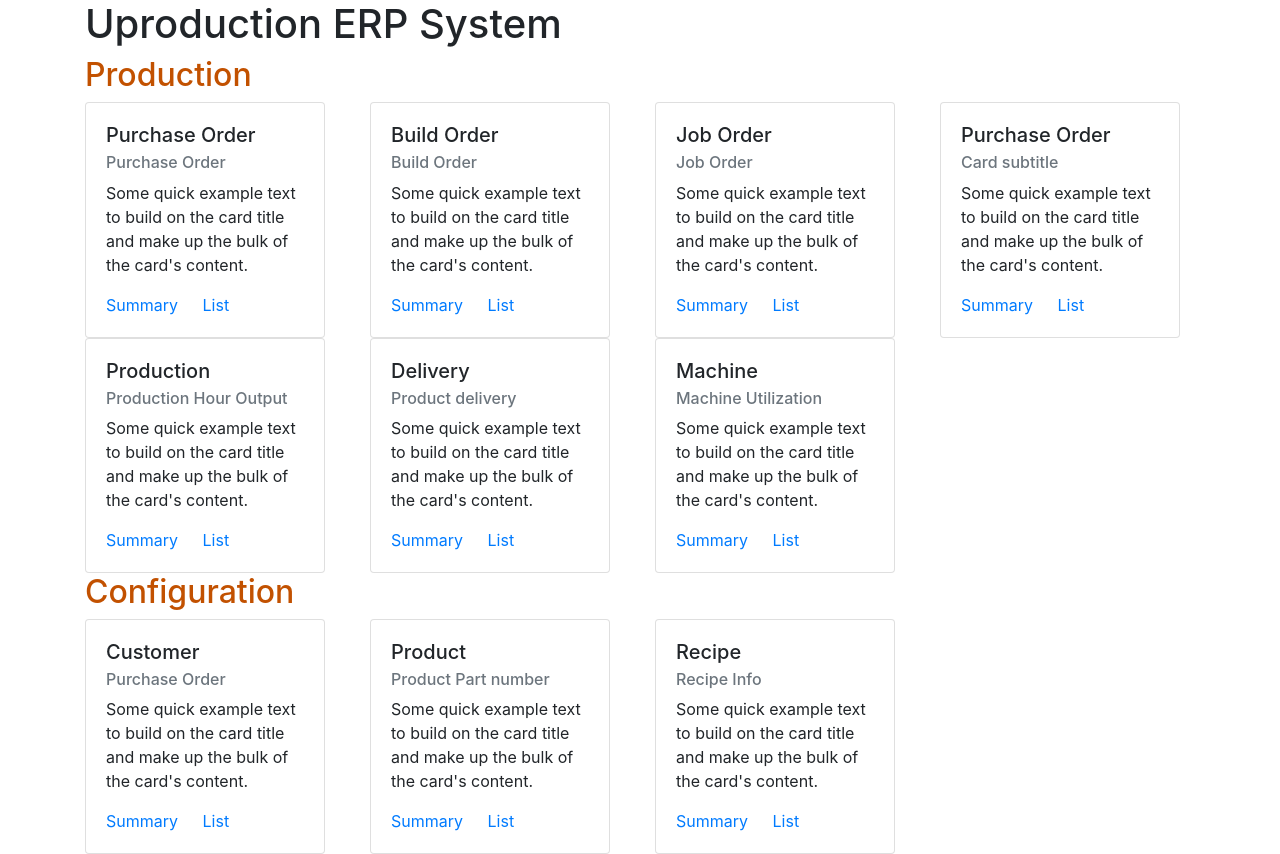
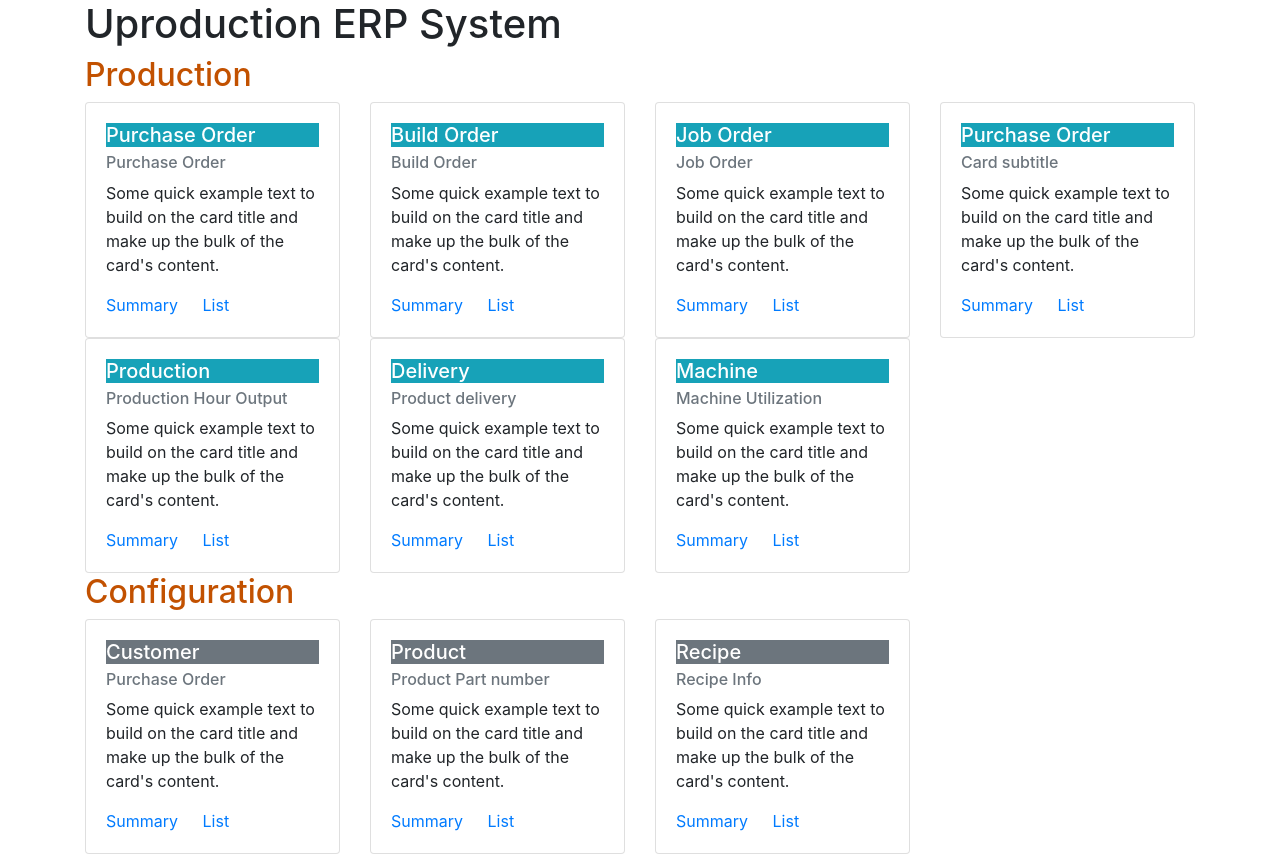
Before and after one commit to chutchais/uerp, a Django app: page / in a window 1280 px wide. Shown: the part 80-934 px from the top of the page. Run offline with Django 3.2, Linux system fonts and the light colour scheme; a user stored in the database is signed in; some libraries are stand-ins or nearby versions.

Commit message:
Change Index color

```diff
--- a/templates/index.html
+++ b/templates/index.html
@@ -13,9 +13,9 @@
 
               {% if perms.po %}
               <div class="col-lg-3 col-md-4 col-sm-6 col-12">
-                    <div class="card" style="width: 15rem;">
+                    <div class="card" >
                       <div class="card-body">
-                        <h5 class="card-title">Purchase Order</h5>
+                        <h5 class="card-title bg-info text-white">Purchase Order</h5>
                         <h6 class="card-subtitle mb-2 text-muted">Purchase Order</h6>
                         <p class="card-text">Some quick example text to build on the card title and make up the bulk of the card's content.</p>
                         <a href="{% url 'po:index' %}" class="card-link">Summary</a>
@@ -27,9 +27,9 @@
 
               {% if perms.order %}
               <div class="col-lg-3 col-md-4 col-sm-6 col-12">
-                    <div class="card" style="width: 15rem;">
+                    <div class="card">
                       <div class="card-body">
-                        <h5 class="card-title">Build Order</h5>
+                        <h5 class="card-title bg-info text-white">Build Order</h5>
                         <h6 class="card-subtitle mb-2 text-muted">Build Order</h6>
                         <p class="card-text">Some quick example text to build on the card title and make up the bulk of the card's content.</p>
                         <a href="{% url 'order:index' %}" class="card-link">Summary</a>
@@ -41,9 +41,9 @@
 
               {% if perms.job %}
               <div class="col-lg-3 col-md-4 col-sm-6 col-12">
-                    <div class="card" style="width: 15rem;">
+                    <div class="card">
                       <div class="card-body">
-                        <h5 class="card-title">Job Order</h5>
+                        <h5 class="card-title bg-info text-white">Job Order</h5>
                         <h6 class="card-subtitle mb-2 text-muted">Job Order</h6>
                         <p class="card-text">Some quick example text to build on the card title and make up the bulk of the card's content.</p>
                         <a href="{% url 'job:index' %}" class="card-link">Summary</a>
@@ -55,9 +55,9 @@
 
               {% if perms.po %}
               <div class="col-lg-3 col-md-4 col-sm-6 col-12">
-                    <div class="card" style="width: 15rem;">
-                      <div class="card-body">
-                        <h5 class="card-title">Purchase Order</h5>
+                    <div class="card">
+                      <div class="card-body ">
+                        <h5 class="card-title bg-info text-white">Purchase Order</h5>
                         <h6 class="card-subtitle mb-2 text-muted">Card subtitle</h6>
                         <p class="card-text">Some quick example text to build on the card title and make up the bulk of the card's content.</p>
                         <a href="{% url 'po:index' %}" class="card-link">Summary</a>
@@ -70,9 +70,9 @@
 
               {% if perms.production %}
               <div class="col-lg-3 col-md-4 col-sm-6 col-12">
-                    <div class="card" style="width: 15rem;">
+                    <div class="card">
                       <div class="card-body">
-                        <h5 class="card-title">Production</h5>
+                        <h5 class="card-title bg-info text-white">Production</h5>
                         <h6 class="card-subtitle mb-2 text-muted">Production Hour Output</h6>
                         <p class="card-text">Some quick example text to build on the card title and make up the bulk of the card's content.</p>
                         <a href="{% url 'production:index' %}" class="card-link">Summary</a>
@@ -86,9 +86,9 @@
 
               {% if perms.delivery %}
               <div class="col-lg-3 col-md-4 col-sm-6 col-12">
-                    <div class="card" style="width: 15rem;">
+                    <div class="card">
                       <div class="card-body">
-                        <h5 class="card-title">Delivery</h5>
+                        <h5 class="card-title bg-info text-white">Delivery</h5>
                         <h6 class="card-subtitle mb-2 text-muted">Product delivery</h6>
                         <p class="card-text">Some quick example text to build on the card title and make up the bulk of the card's content.</p>
                         <a href="{% url 'delivery:index' %}" class="card-link">Summary</a>
@@ -102,9 +102,9 @@
 
               {% if perms.machine %}
               <div class="col-lg-3 col-md-4 col-sm-6 col-12">
-                    <div class="card" style="width: 15rem;">
+                    <div class="card">
                       <div class="card-body">
-                        <h5 class="card-title">Machine</h5>
+                        <h5 class="card-title bg-info text-white">Machine</h5>
                         <h6 class="card-subtitle mb-2 text-muted">Machine Utilization</h6>
                         <p class="card-text">Some quick example text to build on the card title and make up the bulk of the card's content.</p>
                         <a href="{% url 'machine:index' %}" class="card-link">Summary</a>
@@ -125,9 +125,9 @@
         <!-- Start Item -->
           {% if perms.customer %}
               <div class="col-lg-3 col-md-4 col-sm-6 col-12">
-                    <div class="card" style="width: 15rem;">
+                    <div class="card">
                       <div class="card-body">
-                        <h5 class="card-title">Customer</h5>
+                        <h5 class="card-title bg-secondary text-white">Customer</h5>
                         <h6 class="card-subtitle mb-2 text-muted">Purchase Order</h6>
                         <p class="card-text">Some quick example text to build on the card title and make up the bulk of the card's content.</p>
                         <a href="{% url 'customer:index' %}" class="card-link">Summary</a>
@@ -139,9 +139,9 @@
 
               {% if perms.product %}
               <div class="col-lg-3 col-md-4 col-sm-6 col-12">
-                    <div class="card" style="width: 15rem;">
+                    <div class="card">
                       <div class="card-body">
-                        <h5 class="card-title">Product</h5>
+                        <h5 class="card-title bg-secondary text-white">Product</h5>
                         <h6 class="card-subtitle mb-2 text-muted">Product Part number</h6>
                         <p class="card-text">Some quick example text to build on the card title and make up the bulk of the card's content.</p>
                         <a href="{% url 'product:index' %}" class="card-link">Summary</a>
@@ -153,9 +153,9 @@
 
               {% if perms.recipe %}
               <div class="col-lg-3 col-md-4 col-sm-6 col-12">
-                    <div class="card" style="width: 15rem;">
+                    <div class="card">
                       <div class="card-body">
-                        <h5 class="card-title">Recipe</h5>
+                        <h5 class="card-title bg-secondary text-white">Recipe</h5>
                         <h6 class="card-subtitle mb-2 text-muted">Recipe Info</h6>
                         <p class="card-text">Some quick example text to build on the card title and make up the bulk of the card's content.</p>
                         <a href="{% url 'recipe:index' %}" class="card-link">Summary</a>
```
Also changed, not shown: db.sqlite3.
